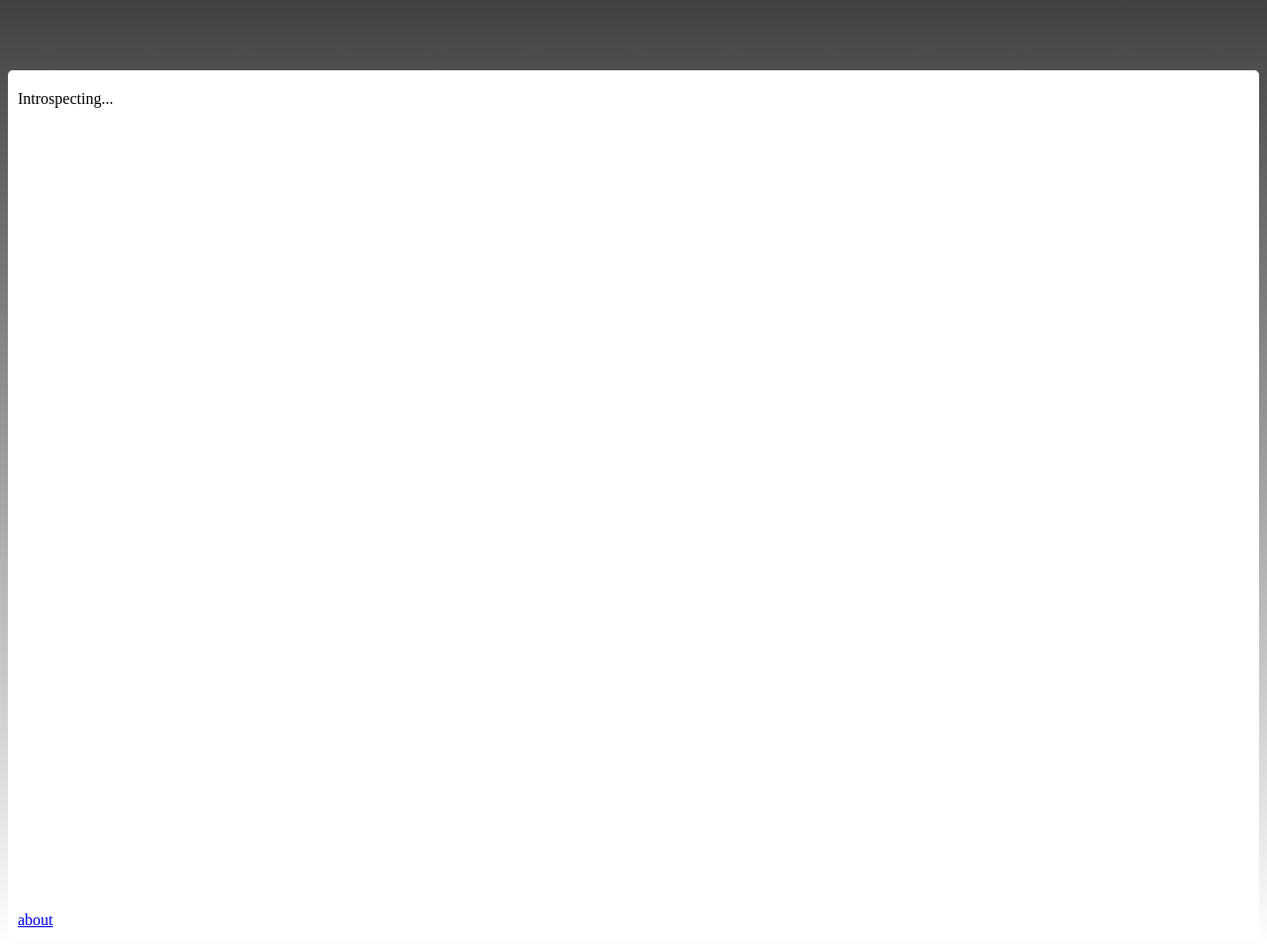
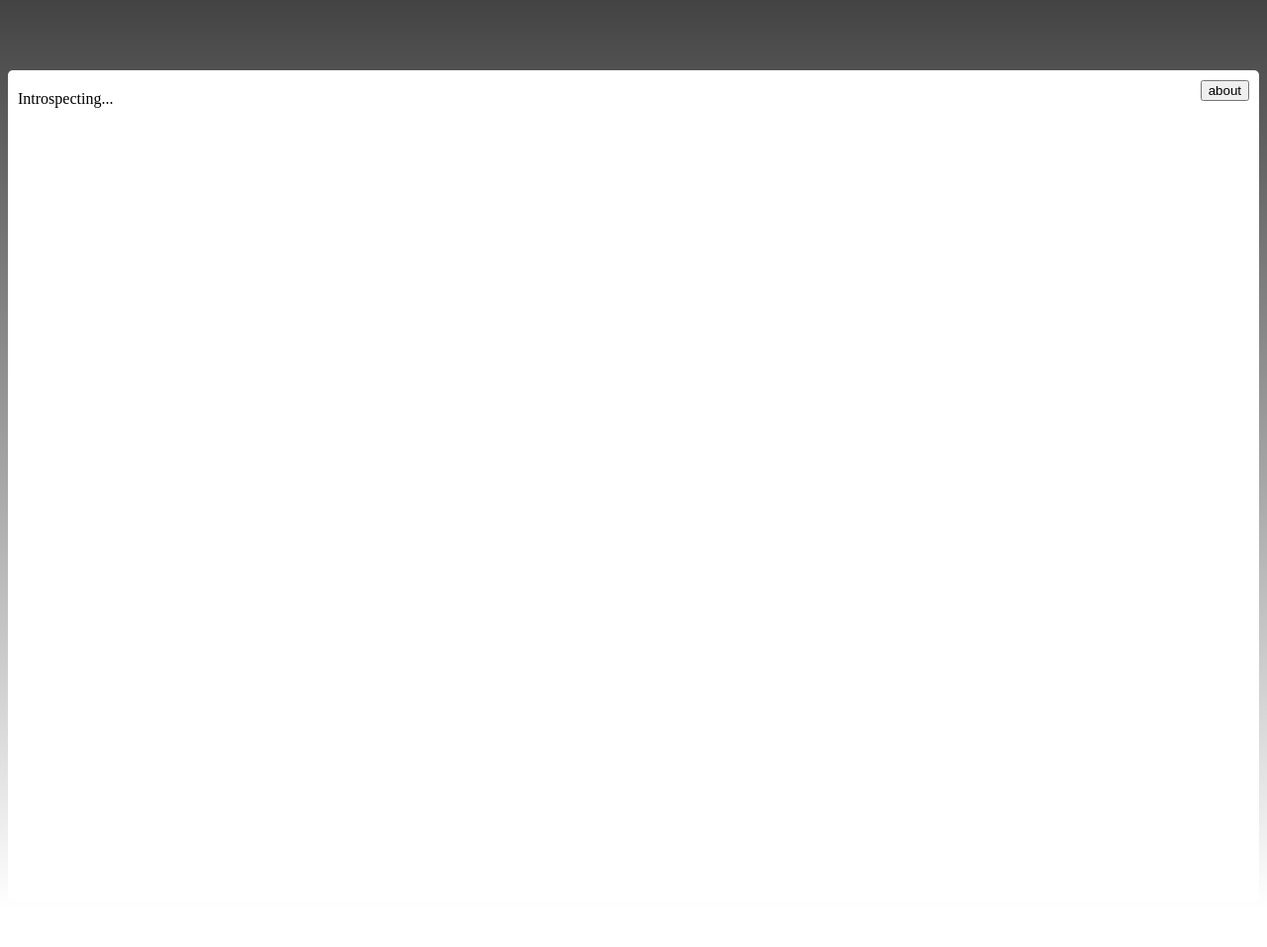
Before and after one commit to b1conrad/single-click-to-identify, a plain HTML site: page picolabs/index.html in a window 1280 px wide. Shown: the part 328-1285 px from the top of the page at 99% size. After the commit the page ends 1247 px from the top, so only its background shows below. Drawn offline with nearby package versions, Linux system fonts and the light colour scheme.

Commit message:
show about button

```diff
--- a/picolabs/index.html
+++ b/picolabs/index.html
@@ -11,7 +11,7 @@
   </head>
   <body style="background:linear-gradient(black,white);color:white">
     <div style="float:left">
-    <a href="https://picolabs.io" title="Pico Labs at Brigham Young University creates Internet of Things technology that preserves personal freedom.">
+    <a href="https://picolabs.io" title="Pico Labs creates Internet of Things technology that preserves personal freedom.">
     <img src="https://picolabs.io/img/pico-labs-stacked.png" alt="Pico Labs logo">
     </a>
     </div>
@@ -20,6 +20,9 @@
     <h2 style="color:#51b6e5">self-service</h2>
     </div>
     <div style="background-color:white;color:black;height:100%;border-radius:5px">
+    <div style="float:right;padding:10px">
+        <button onclick="location='about.html'">about</button>
+    </div>
     <div id="login" style="display:none;padding:20px 10px">
         <p>
             We do not know who you are.
@@ -56,7 +59,6 @@
     <div id="section" style="height:100vh;padding:20px 10px">
         <span title="This shouldn't take longer than three seconds">Introspecting...</span>
     </div>
-    <div id="links" style="padding:10px"><a href="about.html">about</a></div>
     </div>
     <script type="text/javascript">
 var FW = function() {
```
